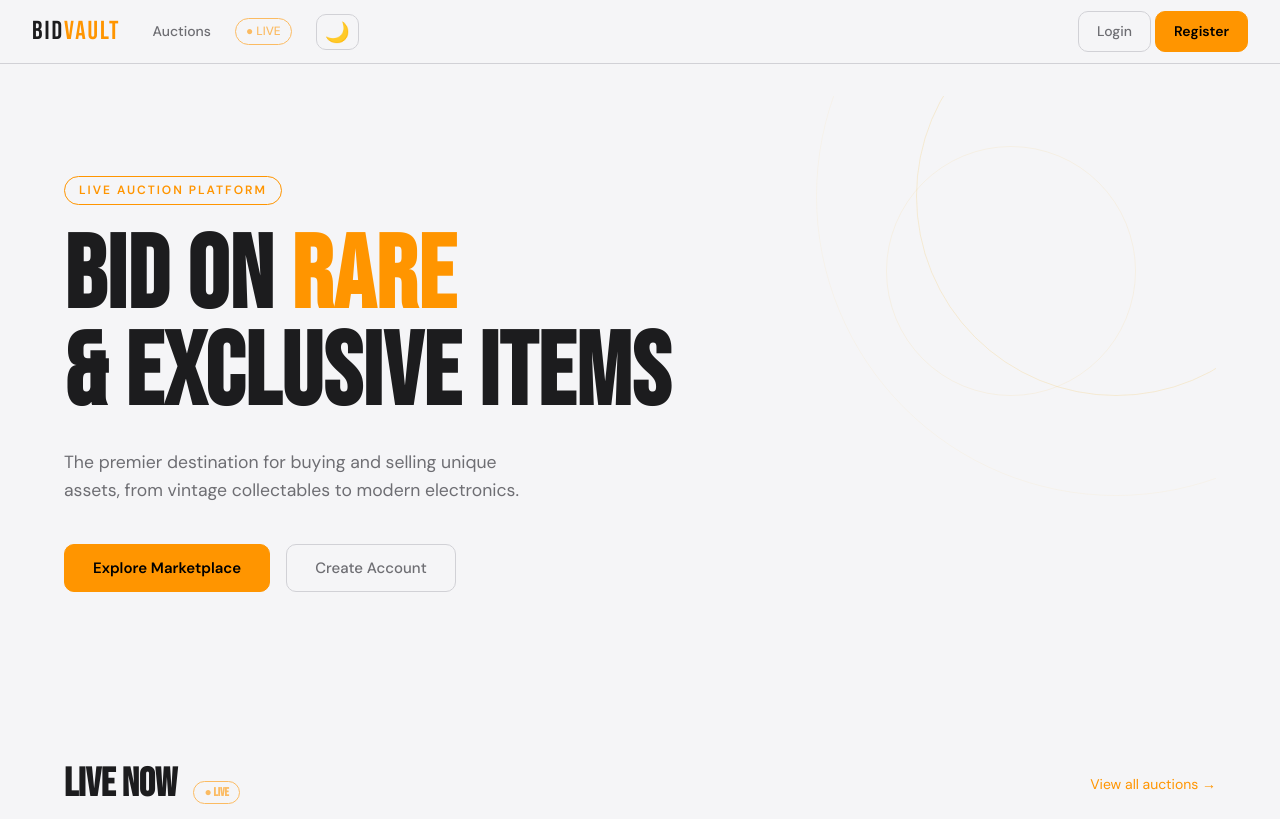
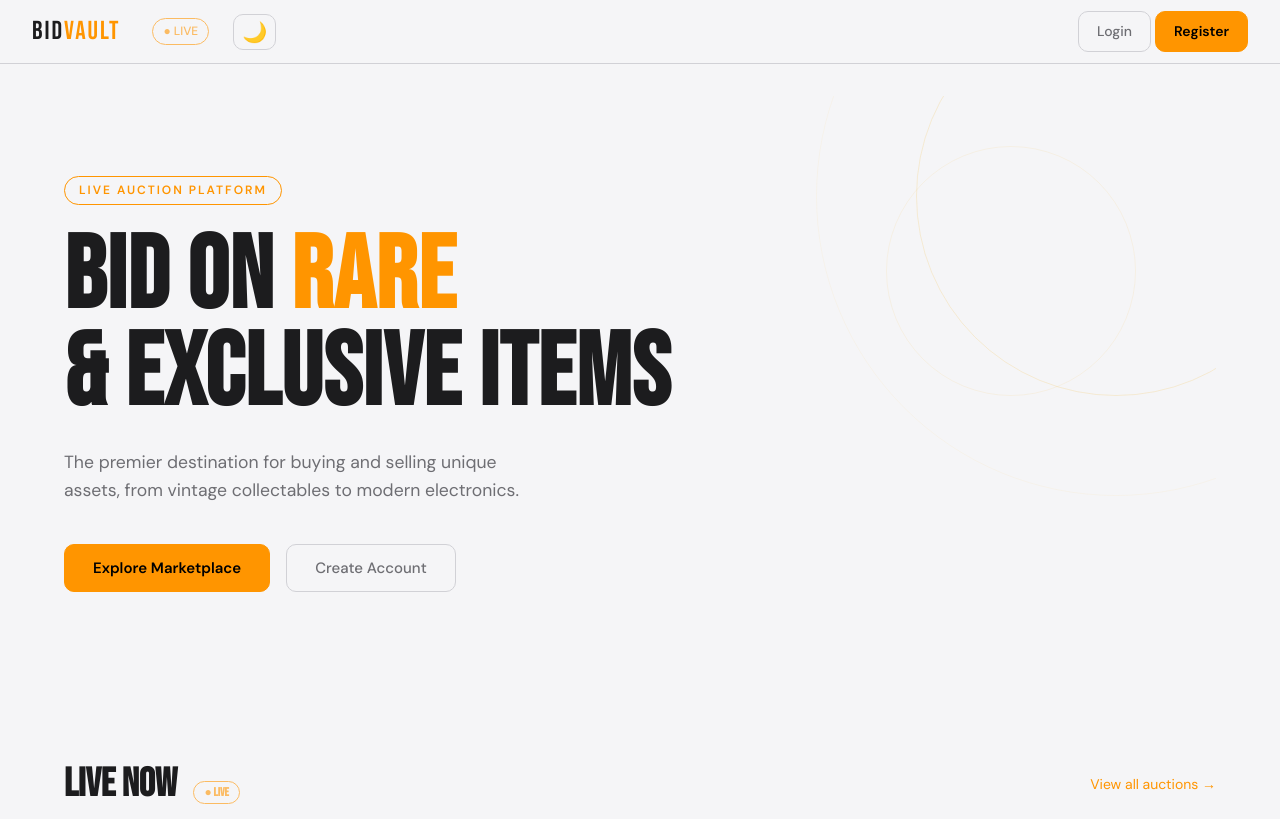
Before and after one commit to OMKAR-292006/BidVault, a website: page public/index.html in a window 1280 px wide. Shown: the top 819 px of the page. Drawn offline with nearby package versions, Linux system fonts and the light colour scheme; some packages are replaced by stand-ins of ours; no server answers.

Commit message:
remove: auctions nav link

```diff
--- a/public/index.html
+++ b/public/index.html
@@ -26,7 +26,6 @@
         <a href="#!/" class="nav-brand">BID<span>VAULT</span></a>
 
         <div class="nav-links">
-            <a href="#!/auctions">Auctions</a>
             <a href="#!/auctions?status=active" class="live-badge">● LIVE</a>
             <button class="btn btn-ghost" ng-click="toggleTheme()" style="padding: 0.25rem 0.5rem; font-size: 1.25rem;">
                 {{ isLightMode ? '🌙' : '☀️' }}
```
